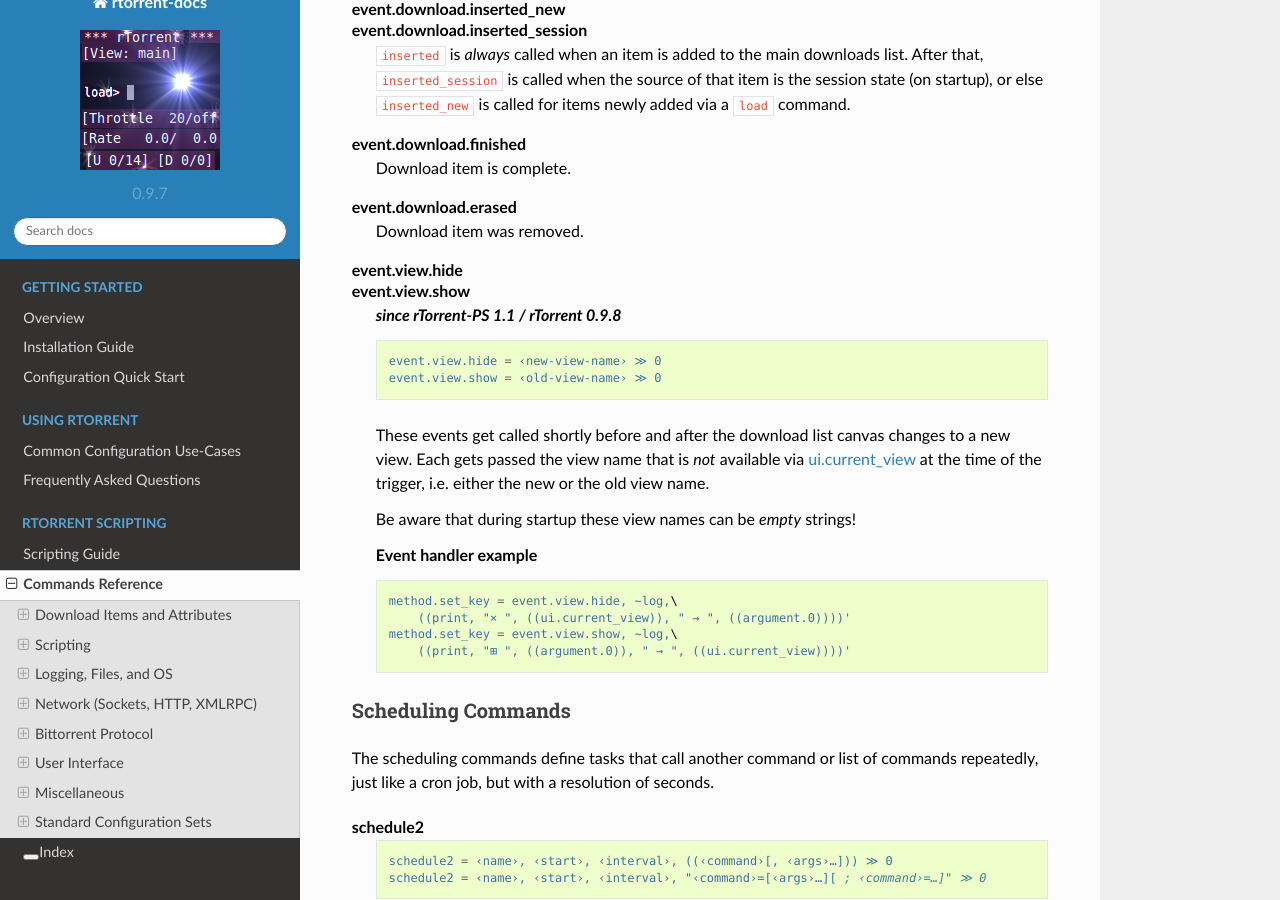
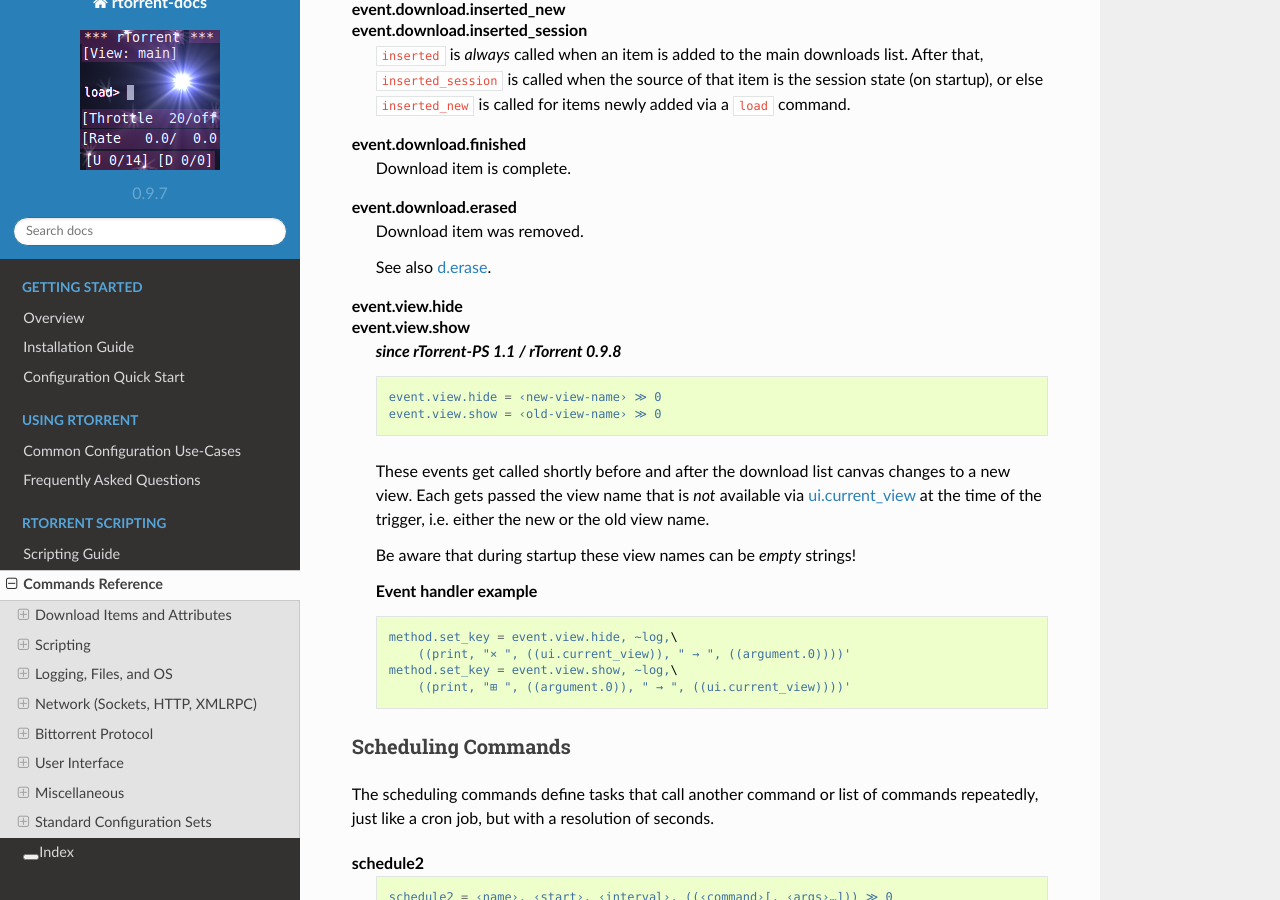
Before and after one commit to rtorrent-community/rtorrent-docs, a Sphinx documentation site: the page built from docs/cmd-ref.rst, in a window 1280 px wide and 900 px high, scrolled down 39201 px. Built offline with Sphinx 7.4.7 and the Read the Docs theme 2.0.0, drawn with Linux system fonts in a browser that asks for light colours.

Commit message:
link erased event to 'd.erase'

```diff
--- a/docs/include-cmd-scripting.rst
+++ b/docs/include-cmd-scripting.rst
@@ -280,6 +280,8 @@ often starting with a digit, ``!``, or ``~``, for ordering reasons.
     event.download.erased
 
         Download item was removed.
+
+        See also :term:`d.erase`.
 
     event.view.hide
     event.view.show
```
